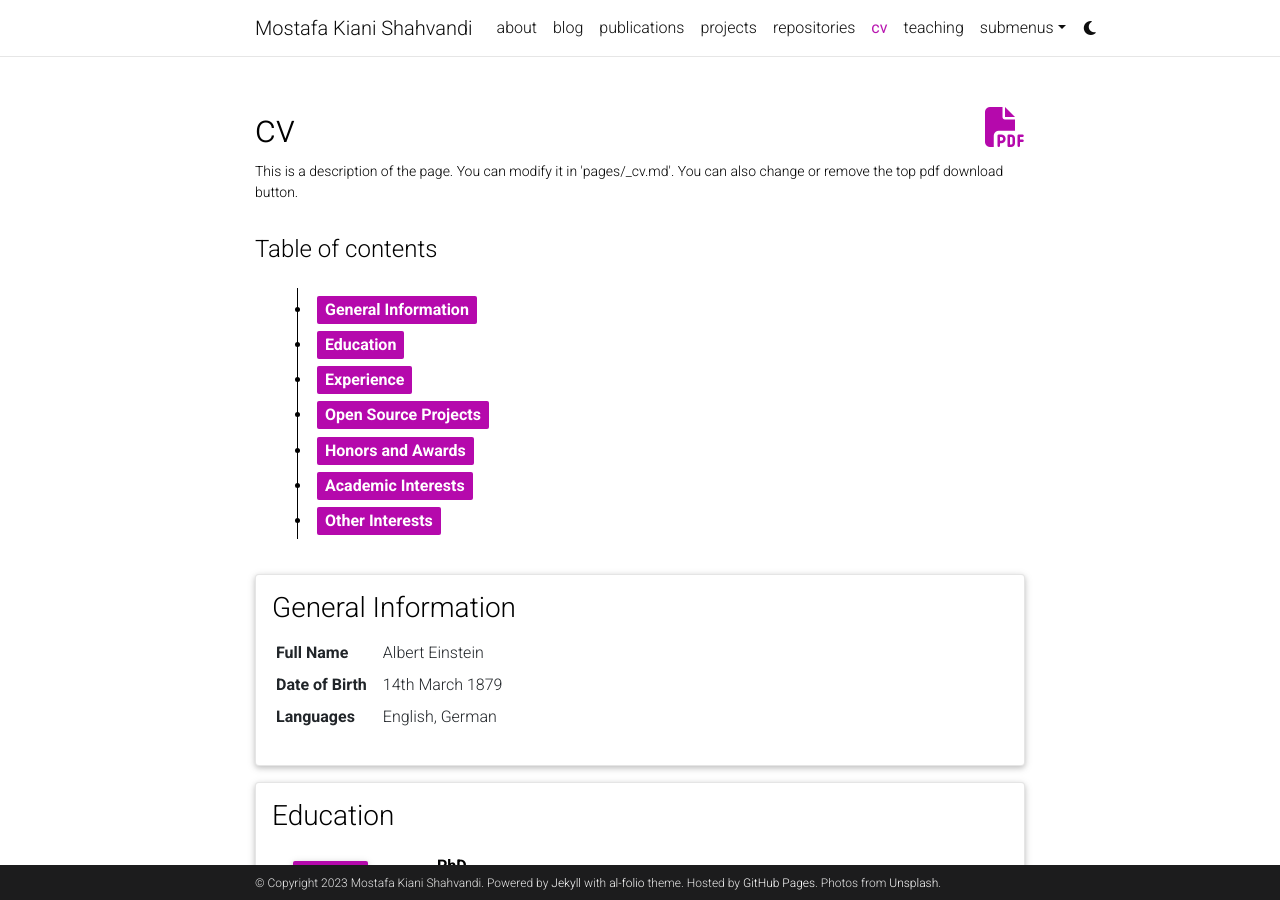
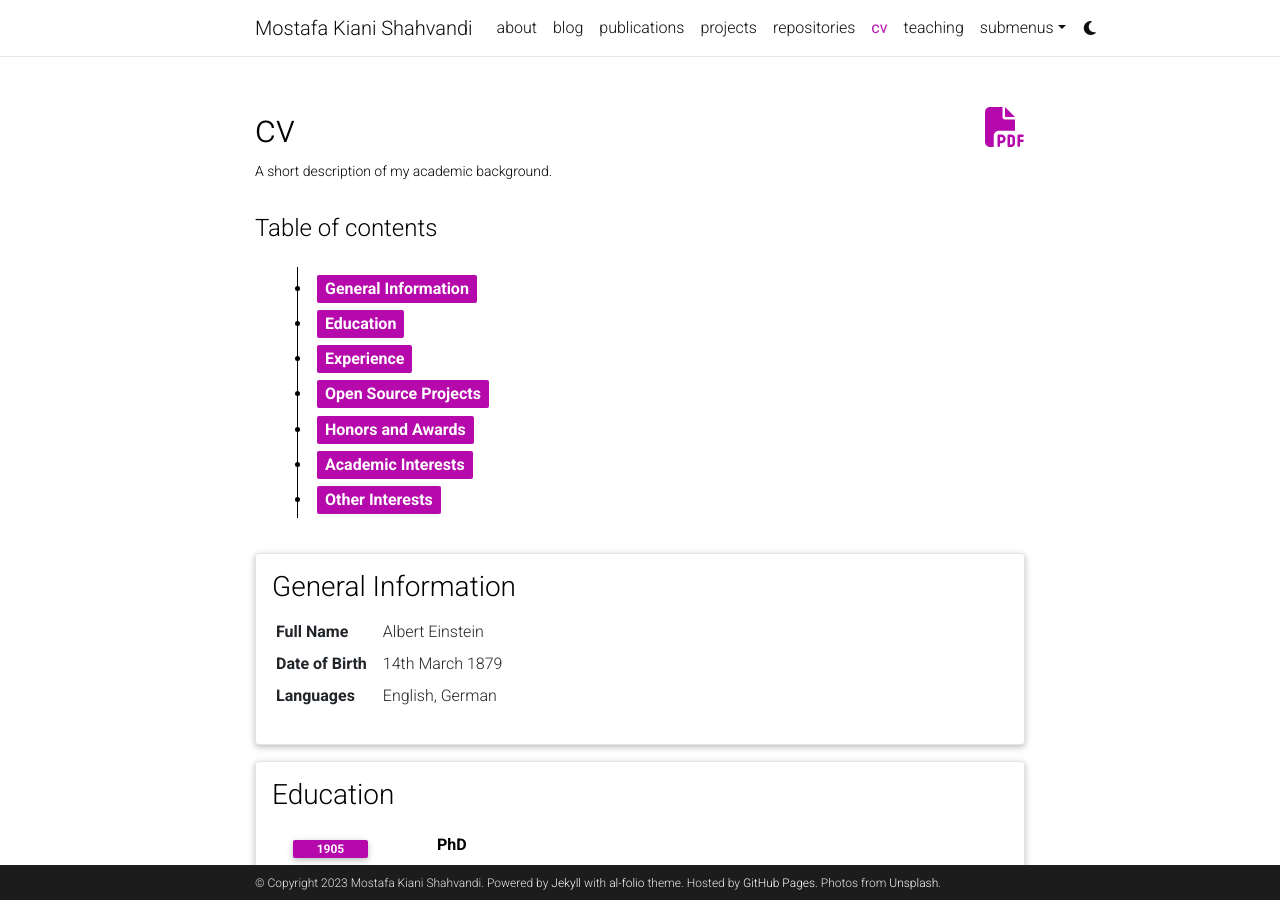
Before and after one commit to mkianis/mkianis.github.io, a Jekyll site: the page built from _pages/cv.md, in a window 1280 px wide and 900 px high. Built offline with Jekyll 4.4.1, drawn with Linux system fonts in a browser that asks for light colours; comment, search, counter and statistics services are not loaded; a style sheet for code colours, icons or effects is not loaded.

Commit message:
Update cv.md

```diff
--- a/_pages/cv.md
+++ b/_pages/cv.md
@@ -4,6 +4,6 @@
 title: cv
 nav: true
 nav_order: 4
-cv_pdf: example_pdf.pdf
-description: This is a description of the page. You can modify it in 'pages/_cv.md'. You can also change or remove the top pdf download button.
+cv_pdf: Kiani_CV.pdf
+description: A short description of my academic background.
 ---
```
